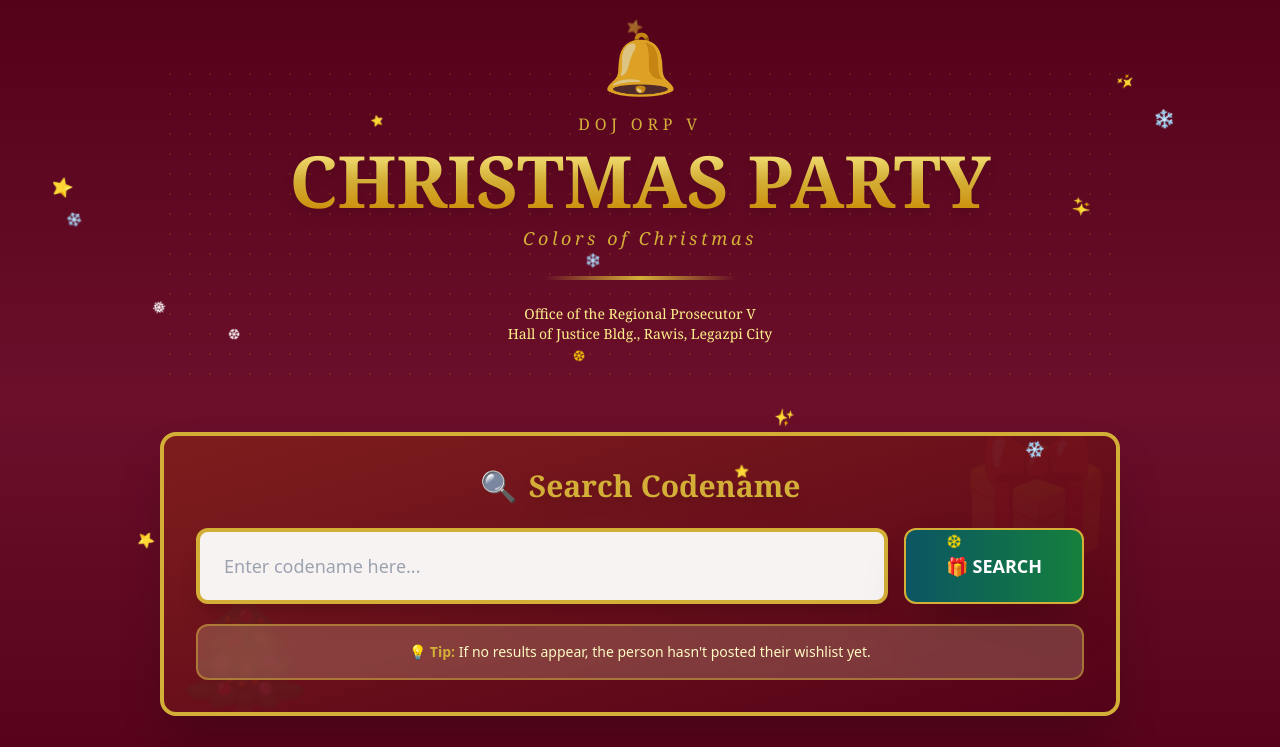
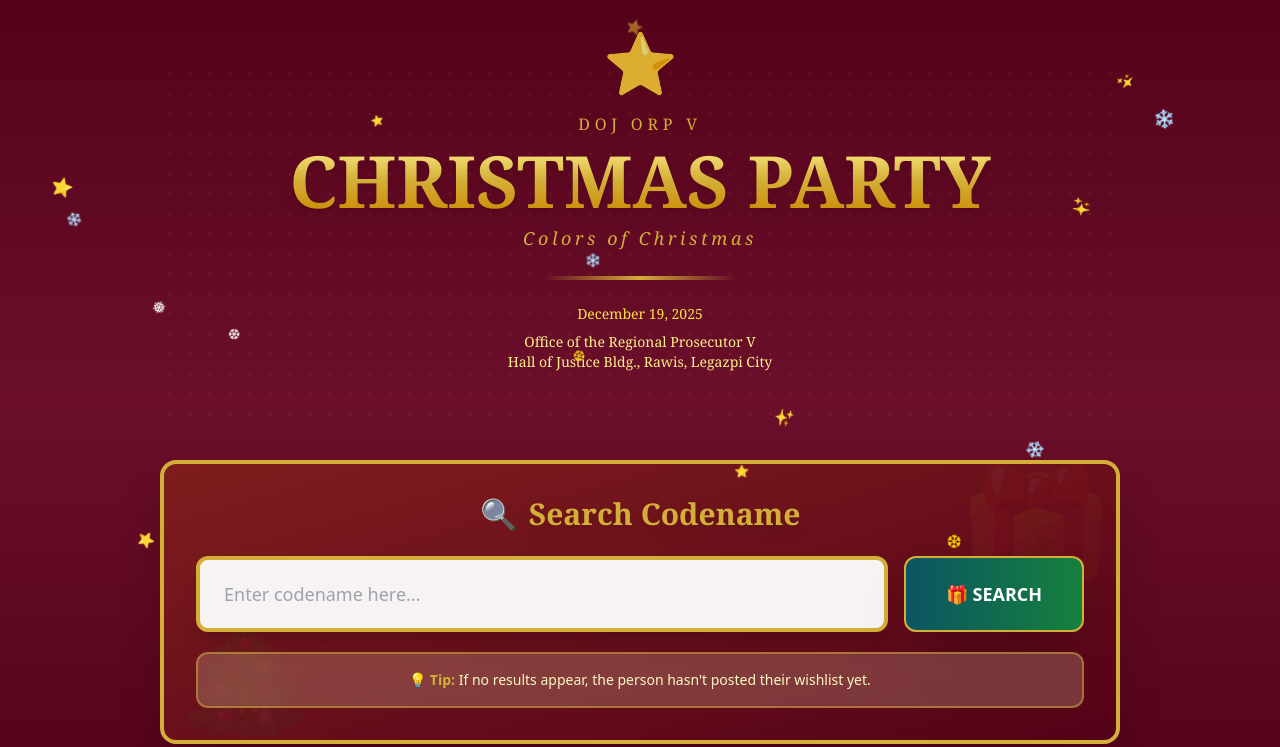
Before and after one commit to r-zepeda/rpowish, a plain HTML site: page index.html in a window 1280 px wide. Shown: the top 747 px of the page. Drawn offline with nearby package versions, Linux system fonts and the light colour scheme.

Commit message:
Update index.html

```diff
--- a/index.html
+++ b/index.html
@@ -48,7 +48,7 @@
 		<div class="max-w-5xl mx-auto p-4 md:p-8 py-8 md:py-16 relative z-10">
 			<header class="mb-10 text-center relative">
 				<!-- Ornamental top decoration -->
-				<div class="absolute top-0 left-1/2 transform -translate-x-1/2 -translate-y-8 text-6xl opacity-80">🔔</div>
+				<div class="absolute top-0 left-1/2 transform -translate-x-1/2 -translate-y-8 text-6xl opacity-80">⭐️</div>
 
 				<div class="p-8 md:p-12 rounded-3xlrelative overflow-hidden">
 					<!-- Background pattern -->
@@ -63,6 +63,7 @@
 						</h1>
 						<p class="text-gold text-base md:text-lg font-serif tracking-[0.2em] mb-6 italic">Colors of Christmas</p>
 						<div class="h-1 w-48 mx-auto bg-gradient-to-r from-transparent via-gold to-transparent mb-6"></div>
+                        						<p class="text-yellow-300 text-sm md:text-sm mt-2 font-serif">December 19, 2025</p>
 						<p class="text-yellow-200 text-xs md:text-sm mt-2 font-serif">Office of the Regional Prosecutor V<br/>Hall of Justice Bldg., Rawis, Legazpi City</p>
 					</div>
 				</div>
```
